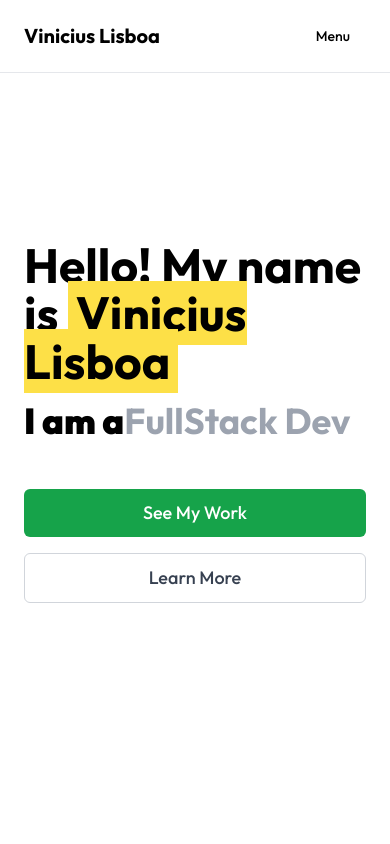
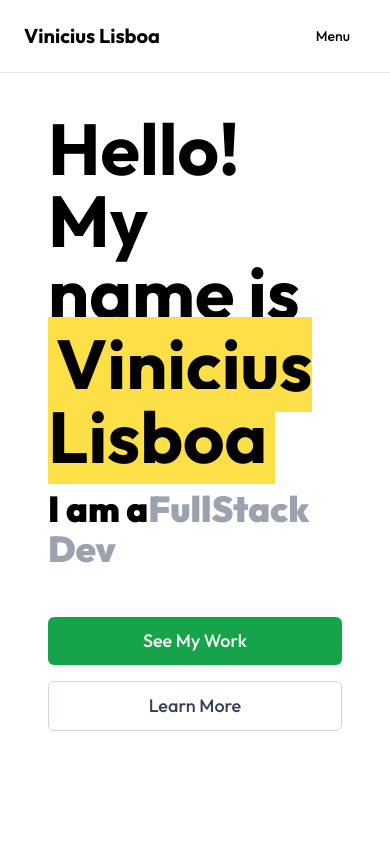
Before and after one commit to ViniciusLisboa07/ViniciusLisboa07.github.io, a Next.js app: page / in a window 390 px wide. Shown: the top 844 px of the page. Built offline with nearby package versions, Linux system fonts and the light colour scheme.

Commit message:
feat: update Presentation component with enhanced layout and styling, including larger text sizes and improved responsiveness

```diff
--- a/app/components/Presentation.tsx
+++ b/app/components/Presentation.tsx
@@ -4,20 +4,21 @@ import { motion } from "framer-motion"
 import { TypeAnimation } from "react-type-animation"
 import { useTranslation } from 'react-i18next'
 import { Button } from "@/components/ui/button"
+import React from "react"
 
 export default function Presentation() {
   const { t } = useTranslation()
 
   return (
-    <section id="presentation" className="h-screen flex items-center justify-center bg-white">
-      <div className="container mx-auto px-6">
+    <section id="presentation" className="h-screen flex flex-col items-center justify-center relative overflow-hidden">
+      <div className="px-12 w-full flex justify-center">
         <motion.div
           initial={{ opacity: 0, y: 20 }}
           animate={{ opacity: 1, y: 0 }}
           transition={{ duration: 0.8 }}
-          className="max-w-4xl"
+          className="max-w-6xl"
         >
-          <h1 className="text-5xl md:text-5xl font-bold mb-4">
+          <h1 className="text-7xl md:text-7xl font-bold mb-4">
             {t('hello')} <span className="bg-yellow-300 px-2 py-0.5 font-bold">Vinicius Lisboa</span>
           </h1>
           <h2 className="text-4xl md:text-4xl font-black mb-12">
@@ -32,7 +33,7 @@ export default function Presentation() {
               wrapper="span"
               speed={50}
               repeat={Number.POSITIVE_INFINITY}
-              className="font-bold text-gray-400"
+              className="text-gray-400"
             />
           </h2>
           <div className="flex flex-col sm:flex-row gap-4">
@@ -49,6 +50,29 @@ export default function Presentation() {
           </div>
         </motion.div>
       </div>
+      {/* <div className="container px-6 flex flex-col">
+        <motion.div
+          initial={{ opacity: 0, y: 20 }}
+          animate={{ opacity: 1, y: 0 }}
+          transition={{ duration: 0.8, delay: 0.5 }}
+          className="mt-16 text-center"
+        >
+          <div className="inline-flex flex-wrap justify-center gap-4 mb-8">
+            {['React', 'Next.js', 'TypeScript', 'Ruby on Rails', 'TailwindCSS', 'Node.js'].map((skill) => (
+              <span key={skill} className="px-4 py-2 bg-gray-100 text-gray-800 rounded-full font-medium text-sm">{skill}</span>
+            ))}
+          </div>
+
+          <div className="animate-bounce mt-8 flex justify-center">
+            <div className="flex flex-col items-center text-gray-400 cursor-pointer" onClick={() => window.scrollTo({top: window.innerHeight, behavior: 'smooth'})}>
+              <span className="text-sm mb-2">Scroll para ver mais</span>
+              <svg className="w-10 h-10" fill="none" stroke="currentColor" viewBox="0 0 24 24" xmlns="http://www.w3.org/2000/svg">
+                <path strokeLinecap="round" strokeLinejoin="round" strokeWidth={2} d="M19 14l-7 7m0 0l-7-7m7 7V3" />
+              </svg>
+            </div>
+          </div>
+        </motion.div>
+      </div> */}
     </section>
   )
 }
```
